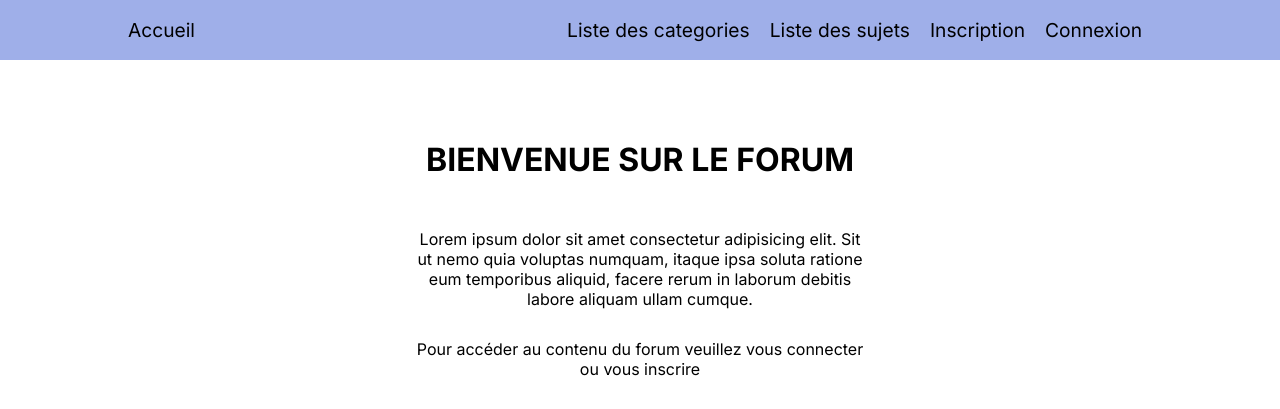
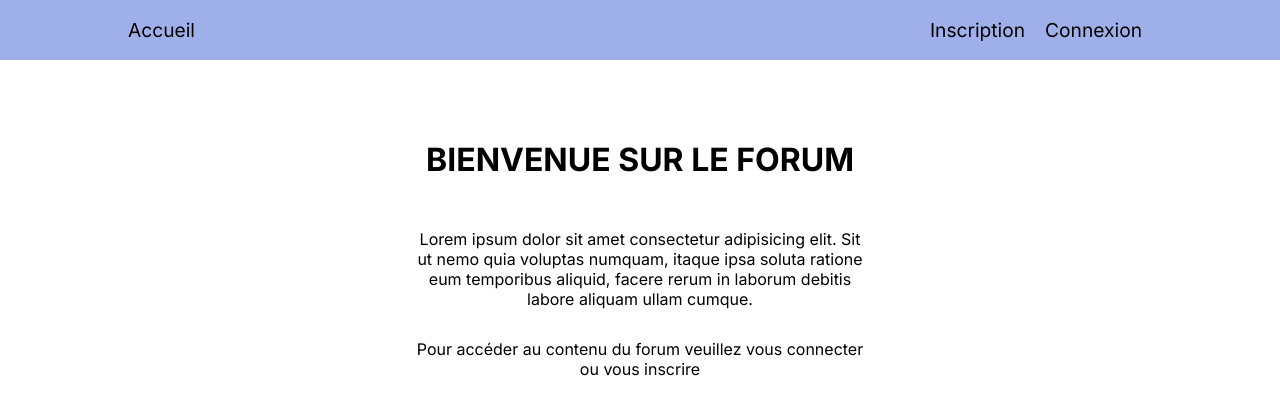
Before and after one commit to JeanNoLimit/forum, a PHP site: page / in a window 1280 px wide. Shown: the top 409 px of the page. Run offline with PHP 8.4, Linux system fonts and the light colour scheme; some libraries are stand-ins or nearby versions.

Commit message:
MAJ du menu. Accès aux topics après connexion

```diff
--- a/view/layout.php
+++ b/view/layout.php
@@ -36,14 +36,15 @@
                             ?>
                             <a href="/security/viewProfile.html"><span class="fas fa-user"></span>&nbsp;<?= App\Session::getUser()?></a>
                             <a href="/security/logout.html">Déconnexion</a>
+                            <a href="index.php?ctrl=forum&action=listTopics">Liste des sujets</a>
+                            <a href="index.php?ctrl=forum&action=listCategory">Liste des categories</a>
                             <?php
                         }
                         else{
                             ?>
                             <a href="index.php?ctrl=security&action=signin">Connexion</a>
                             <a href="index.php?ctrl=security&action=signup">Inscription</a>
-                            <a href="index.php?ctrl=forum&action=listTopics">Liste des sujets</a>
-                            <a href="index.php?ctrl=forum&action=listCategory">Liste des categories</a>
+
                         <?php
                         }
 
```
